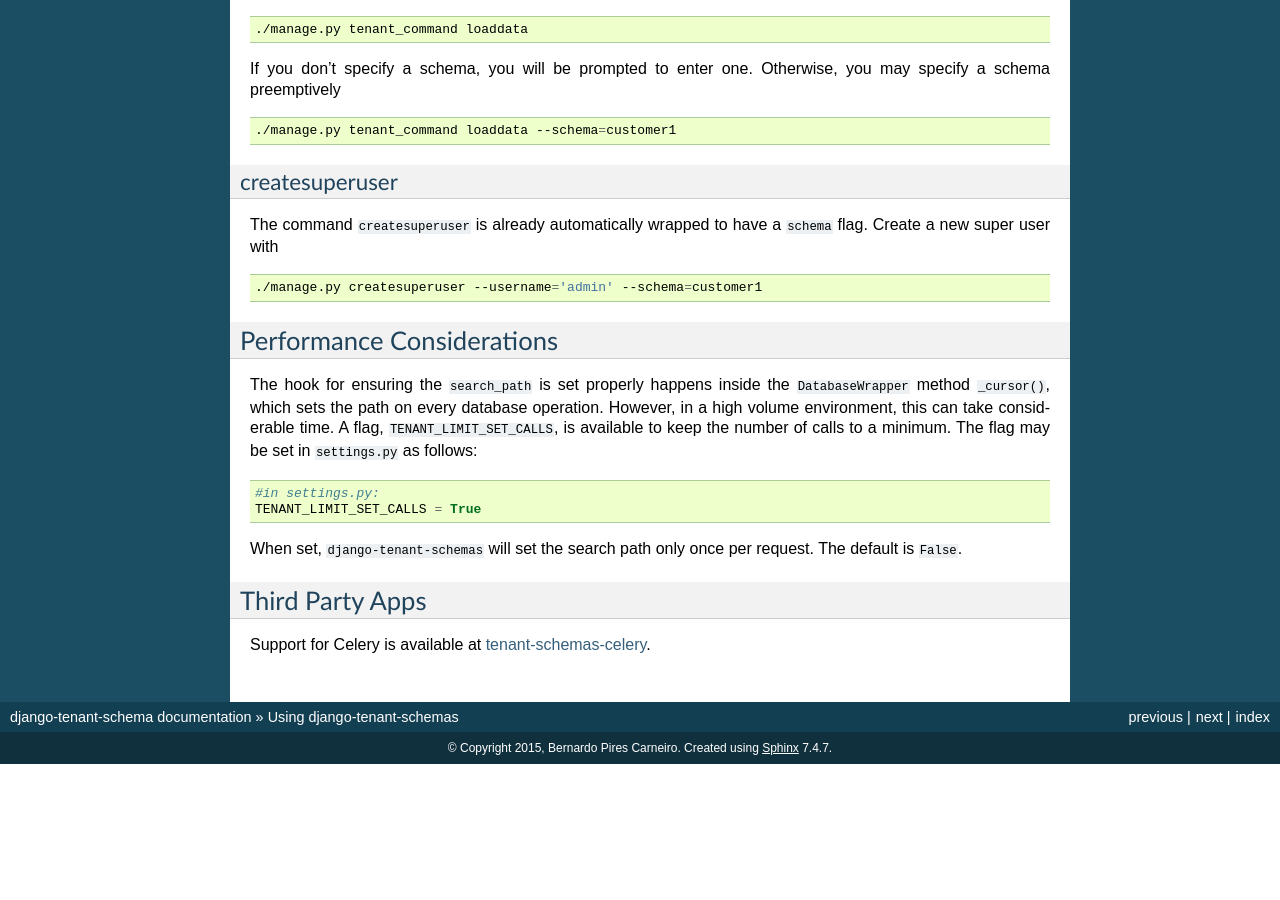
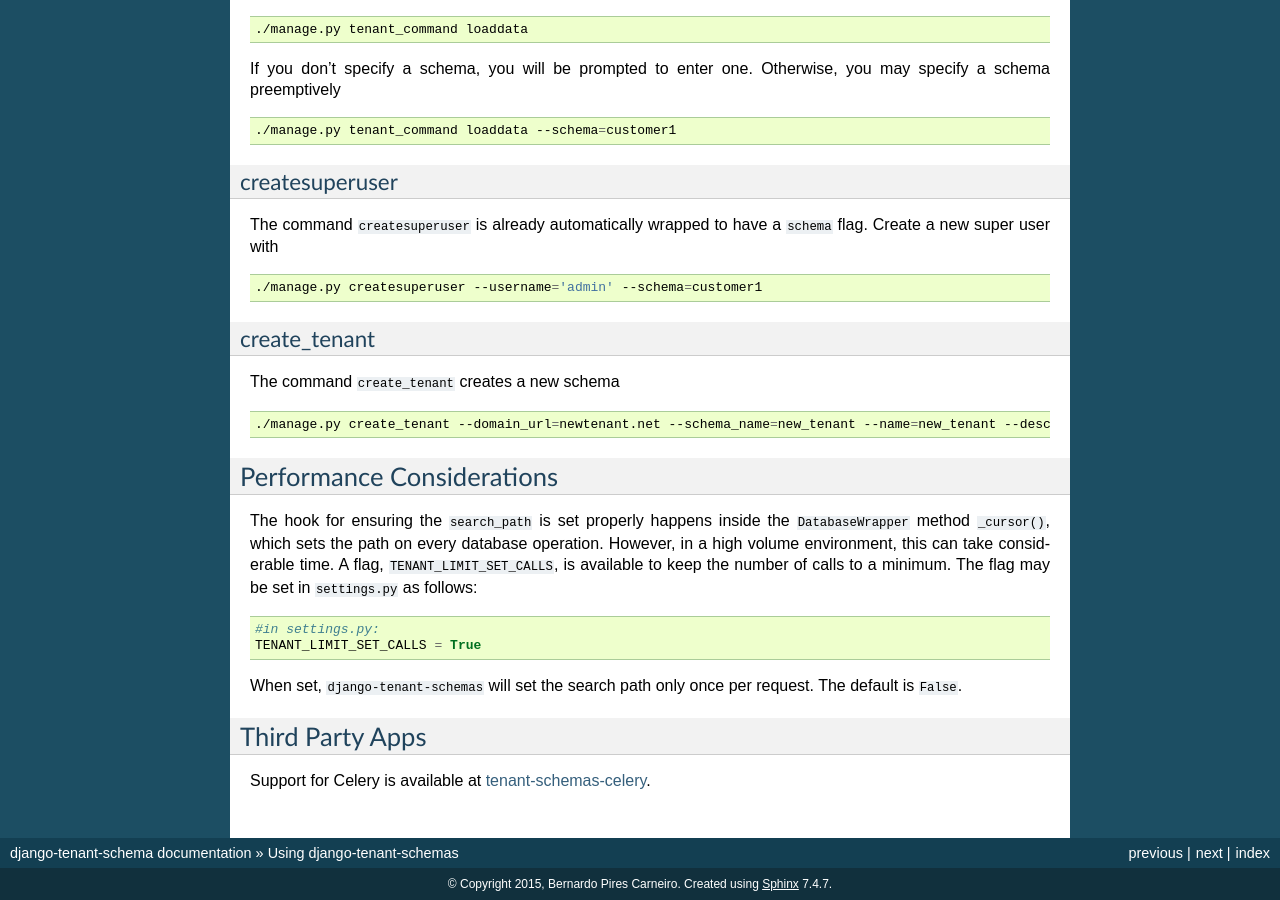
Before and after one commit to bernardopires/django-tenant-schemas, a Sphinx documentation site: the page built from docs/use.rst, in a window 1280 px wide and 900 px high, scrolled down 1790 px. Built offline with Sphinx 7.4.7, drawn with Linux system fonts in a browser that asks for light colours; the version number could not be read and is left out; before the commit the page ends 2554 px from its top, so only the background shows below that.

Commit message:
Fixed a problem with the create_tenant command

```diff
--- a/docs/use.rst
+++ b/docs/use.rst
@@ -112,6 +112,17 @@ The command ``createsuperuser`` is already automatically wrapped to have a ``sch
     ./manage.py createsuperuser --username='admin' --schema=customer1
 
 
+
+create_tenant
+~~~~~~~~~~~~~~~
+
+The command ``create_tenant`` creates a new schema
+
+.. code-block:: bash
+
+    ./manage.py create_tenant --domain_url=newtenant.net --schema_name=new_tenant --name=new_tenant --description="New tenant"
+
+
 Performance Considerations
 --------------------------
 
```
Also changed, not shown: 1 other file.
